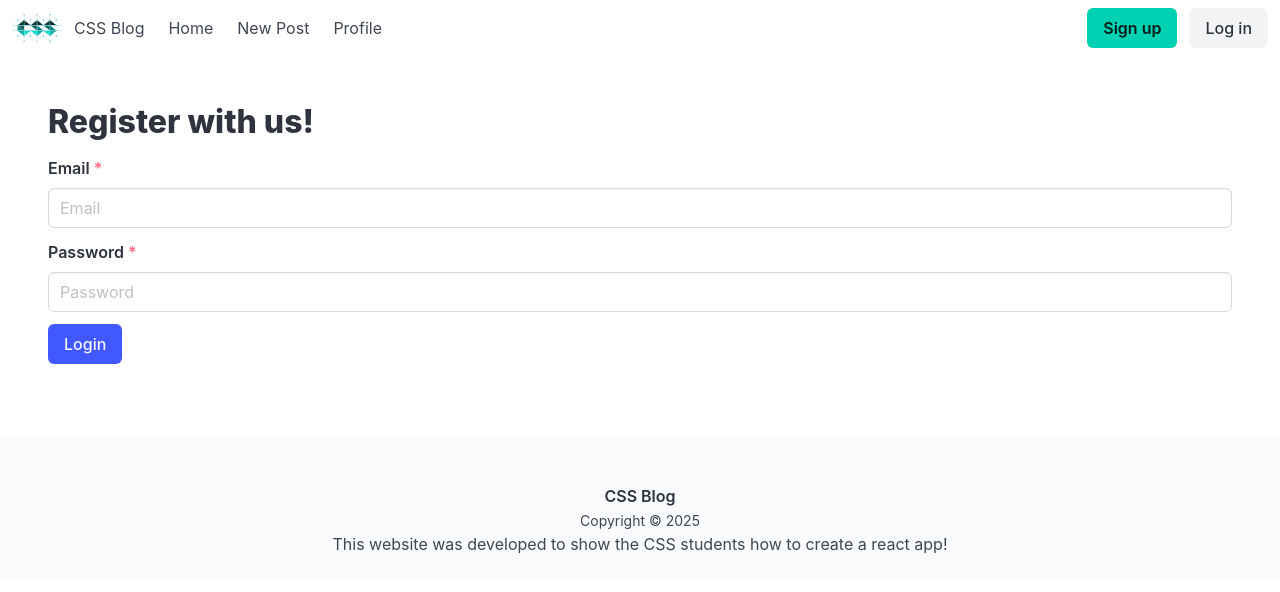
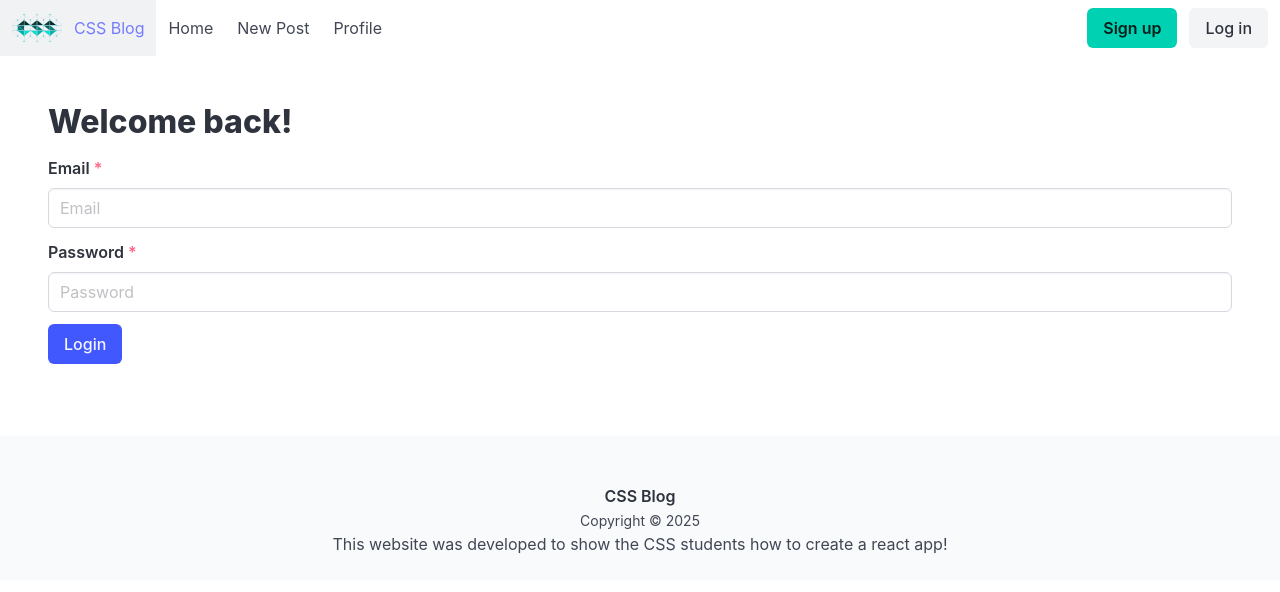
Before and after one commit to IsaiahSama/BlogDemo, a React (Vite) app: page /login in a window 1280 px wide. Shown: the top 592 px of the page. Built offline with nearby package versions, Linux system fonts and the light colour scheme.

Commit message:
Changed heading for login page

```diff
--- a/src/pages/LoginPage.jsx
+++ b/src/pages/LoginPage.jsx
@@ -3,7 +3,7 @@ import React from "react";
 const LoginPage = () => {
     return (
         <form>
-            <h1>Register with us!</h1>
+            <h1>Welcome back!</h1>
 
             <div class="field">
                 <label class="label">Email <span class="has-text-danger">*</span></label>
```
